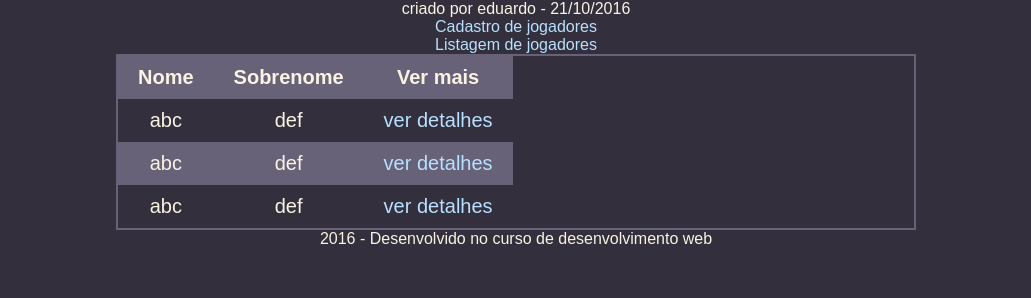
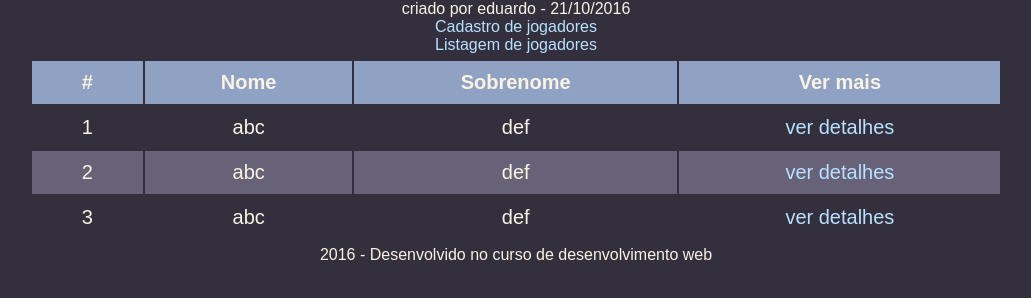
Before and after one commit to egbulsoni/game-sign-up, a plain HTML site: page lista_jog.html in a window 1280 px wide. Shown: the whole page, without its empty margins (124-1155 px from the left). Drawn offline with Linux system fonts and the light colour scheme.

Commit message:
fixed tables and player details' form

```diff
--- a/layout.css
+++ b/layout.css
@@ -92,30 +92,35 @@ fieldset fieldset{
 }
 
 table {
-  width: 800px;
-  display: block;
-  margin: 0 auto;
-  max-width: 95%;
+  width: 100%;
+	max-width: 95%;
+	word-break: break-all;
+  margin: 5px auto;
 	border-collapse: collapse;
-	border-style: solid;
-	border-width: 2px;
-	border-color: #676278;
 	color: #FAF3E3;
 	text-align: center;
 
 }
 
 th, td {
+	border:2px solid #332F3D;
 	padding: 10px 20px;
 	font-size: 20px;
+
 }
 
 th {
-	background-color: #676278;
+	background-color: #8FA2C3;
   color: #FAF3E3;
 }
 
 tr:nth-child(even) {background-color: #676278}
+
+.dts_fieldset {
+	width: 1024px;
+	max-width: 50%;
+	margin: 5px auto;
+}
 
 h2, h3 {
 	color: #FAF3E3;
--- a/lista_jog.html
+++ b/lista_jog.html
@@ -26,6 +26,7 @@
     <table>
       <thead>
         <tr>
+          <th>#</th>
           <th>Nome</th>
           <th>Sobrenome</th>
           <th>Ver mais</th>
@@ -34,16 +35,19 @@
       <tbody>
 
         <tr>
+          <td>1</td>
           <td>abc</td>
           <td>def</td>
           <td><a href="detalhes_jog.html">ver detalhes</a></td>
         </tr>
         <tr>
+          <td>2</td>
           <td>abc</td>
           <td>def</td>
           <td><a href="detalhes_jog.html">ver detalhes</a></td>
         </tr>
         <tr>
+          <td>3</td>
           <td>abc</td>
           <td>def</td>
           <td><a href="detalhes_jog.html">ver detalhes</a></td>
```
Also changed, not shown: detalhes_jog.html (+1 -1 lines).
